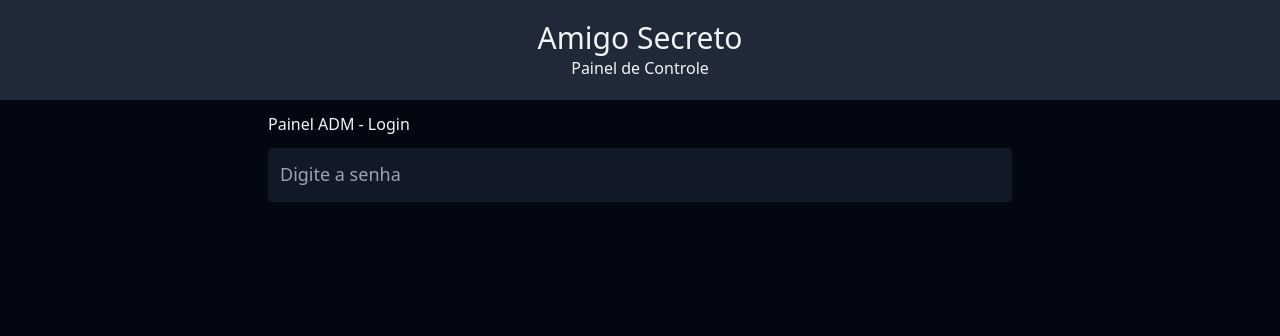
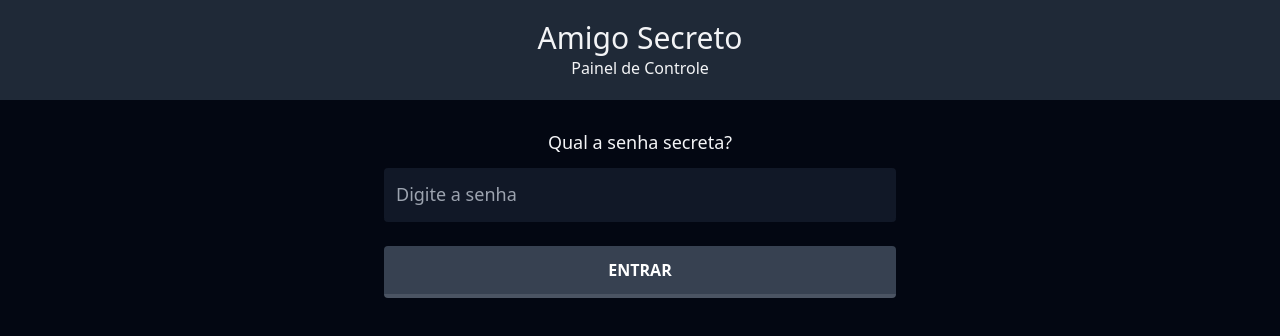
Before and after one commit to Rafaeldev1982/as-frontend, a Next.js app: page /admin/login in a window 1280 px wide. Shown: the top 336 px of the page. Built offline with nearby package versions, Linux system fonts and the light colour scheme.

Commit message:
Criando o Login

```diff
--- a/src/api/admin.ts
+++ b/src/api/admin.ts
@@ -0,0 +1,8 @@
+import { req } from './axios';
+
+export const login = async (password: string) => {
+    try {
+        const json = await req.post('/admin/login', { password });
+        return json.data.token as string ?? false
+    } catch (err) { return false }
+}
--- a/src/app/admin/login/page.tsx
+++ b/src/app/admin/login/page.tsx
@@ -1,21 +1,55 @@
 "use client"
 
+import { Button } from "@/components/admin/Button";
 import { InputField } from "@/components/admin/InputField";
 import { useState } from "react";
+import * as api from '@/api/admin';
+import { setCookie } from "cookies-next";
+import { useRouter } from "next/navigation";
 
 
 const Page = () => {
+    const router = useRouter();
+
     const [passwordInput, setPasswordInput] = useState('');
+    const [loading, setLoading] = useState(false);
+    const [warning, setWarning] = useState('');
+
+    const handleLoginButton = async () => {
+        if (passwordInput) {
+            setWarning('');
+            setLoading(true);
+            const token = await api.login(passwordInput);
+            setLoading(false);
+            if (!token) {
+                setWarning('Acesso negado');
+            } else {
+                setCookie('token', token);
+                router.push('/admin');
+            }
+        }
+    }
 
     return (
-        <div>
-            Painel ADM - Login
+        <div className="text-center py-4">
+            <p className="text-lg">Qual a senha secreta?</p>
+            <div className="mx-auto max-w-lg">
                 <InputField
                     type="password"
                     value={passwordInput}
                     onChange={e => setPasswordInput(e.target.value)}
                     placeholder="Digite a senha"
+                    disabled={loading}
                 />
+                <Button
+                    value={loading ? 'Carregando...' : 'Entrar'}
+                    onClick={handleLoginButton}
+                    disabled={loading}
+                />
+                {warning &&
+                    <div className="border border-dashed border-gray-400 p-3">{warning}</div>
+                }
+            </div>
         </div>
     );
 }
--- /dev/null
+++ b/src/components/admin/Button.tsx
@@ -0,0 +1,20 @@
+type Props = {
+    value: string;
+    onClick: () => void;
+    disabled?: boolean;
+}
+
+
+export const Button = ({ value, onClick, disabled }: Props) => {
+    return (
+        <button
+            onClick={onClick}
+            className="w-full my-3 p-3 rounded
+            bg-gray-700 text-white uppercase font-bold
+            hover:bg-gray-600
+            border-b-4 border-white/10"
+            disabled={disabled}
+        >{value}
+        </button>
+    );
+}
```
Lines whose indentation alone changed are shown as unchanged.
